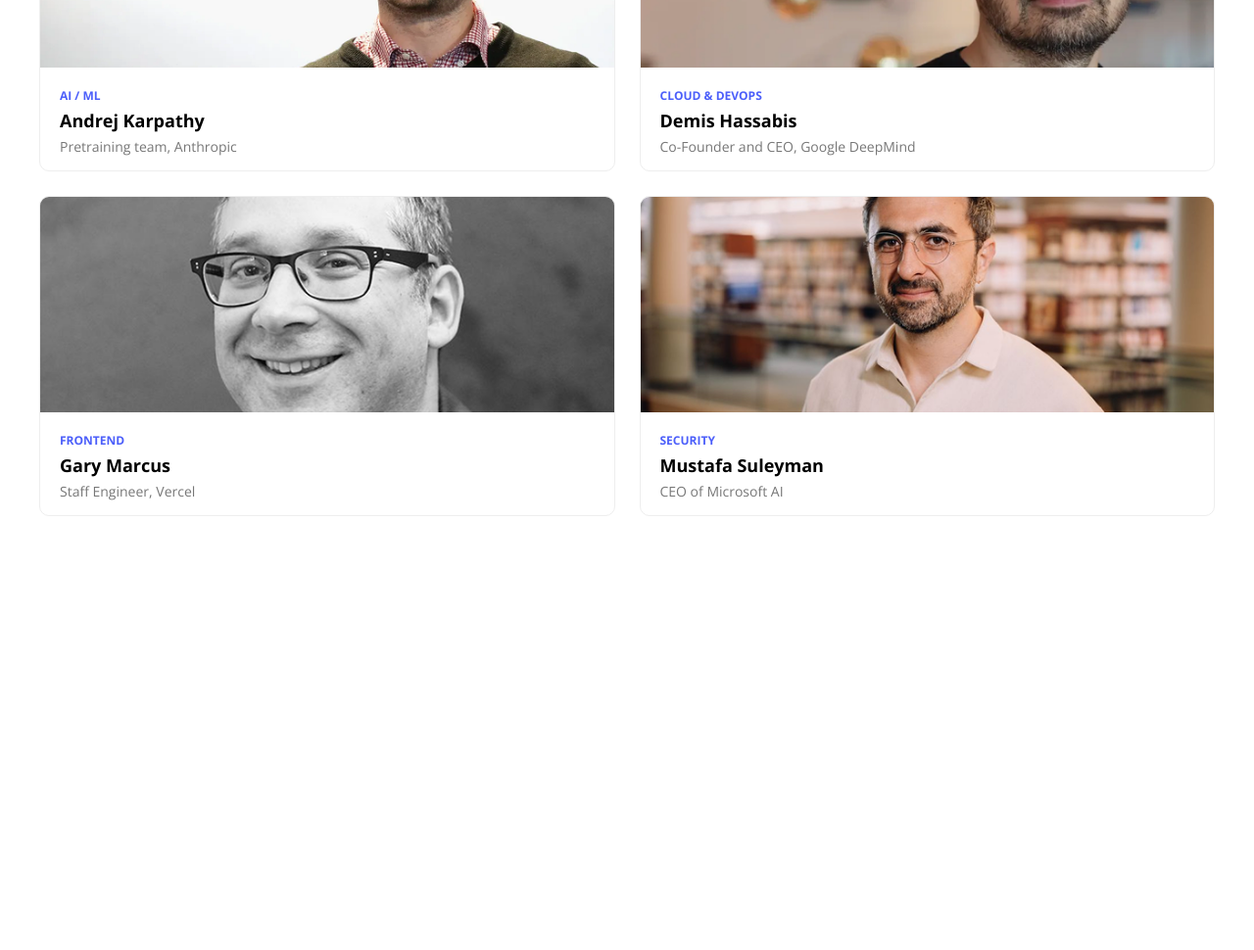
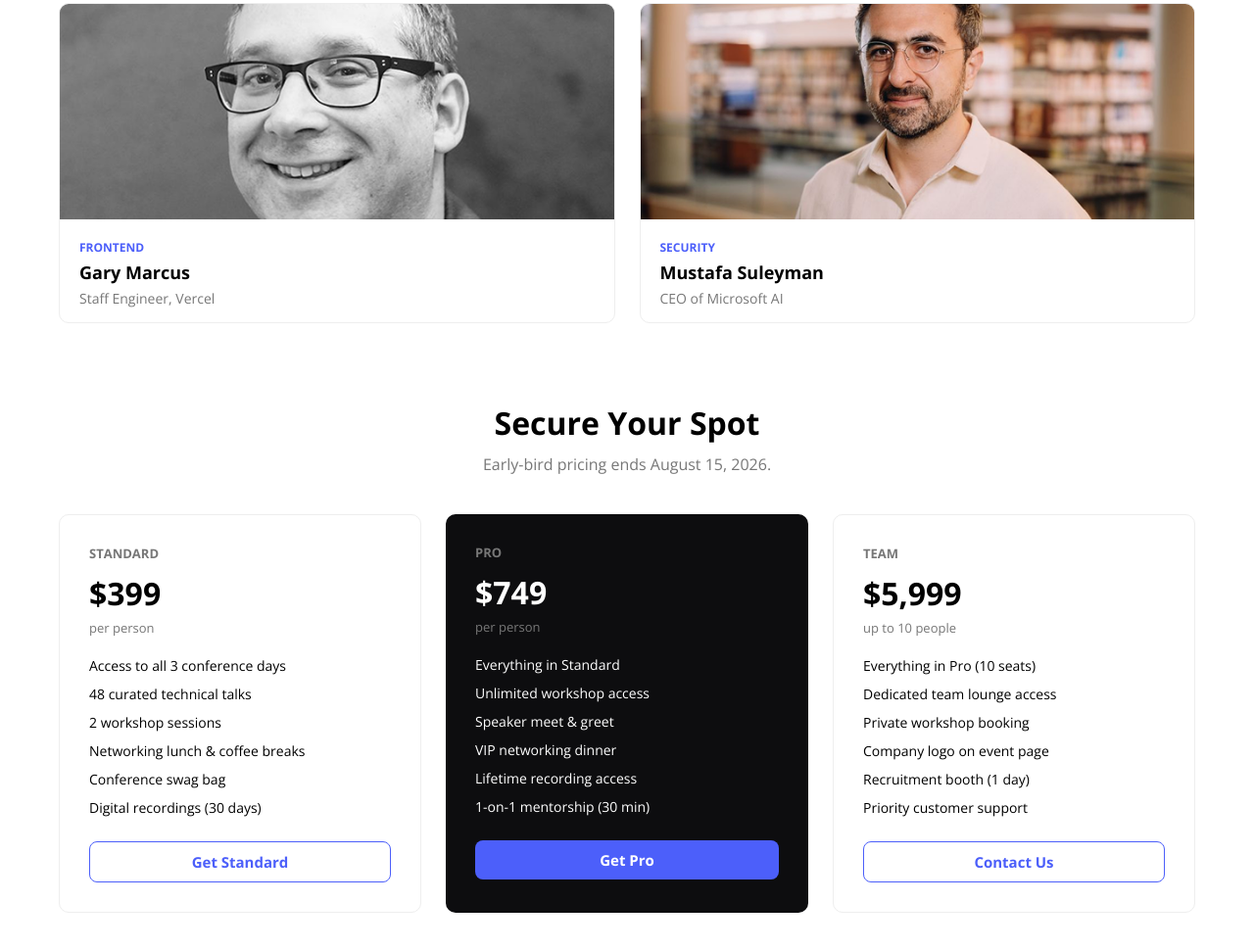
Before and after one commit to Mahbuba9/B14_assignment01, a plain HTML site: page index.html in a window 1280 px wide. Shown: the part 1311-2281 px from the top of the page at 98% size. Before the commit the page ends 1918 px from the top, so only its background shows below. Drawn offline with nearby package versions, Linux system fonts and the light colour scheme.

Commit message:
Payment section

```diff
--- a/index.html
+++ b/index.html
@@ -91,5 +91,67 @@
 
 <!--Meet The Speakers end-->
 
+<!-- secure your spot start-->
+
+    <section class="container pricing_parent">
+        <h2>Secure Your Spot</h2>
+        <p>Early-bird pricing ends August 15, 2026.</p>
+
+    <div class="pricing_card_container">
+        <div class="pricing_card">
+            <p class="pricing_tag">STANDARD</p>
+            <h3>$399</h3>
+            <p class="pricing_sub">per person</p>
+            <ul>
+                <li>Access to all 3 conference days</li>
+                <li>48 curated technical talks</li>
+                <li>2 workshop sessions</li>
+                <li>Networking lunch & coffee breaks</li>
+                <li>Conference swag bag</li>
+                <li>Digital recordings (30 days)</li>
+            </ul>
+            <button class="outline_btn">Get Standard</button>
+    </div>
+
+        <div class="pricing_card featured_card">
+            <p class="pricing_tag">PRO</p>
+            <h3>$749</h3>
+            <p class="pricing_sub">per person</p>
+            <ul>
+                <li>Everything in Standard</li>
+                <li>Unlimited workshop access</li>
+                <li>Speaker meet & greet</li>
+                <li>VIP networking dinner</li>
+                <li>Lifetime recording access</li>
+                <li>1-on-1 mentorship (30 min)</li>
+            </ul>
+
+            <button class="common_btn">Get Pro</button>
+        </div>
+
+        <div class="pricing_card">
+            <p class="pricing_tag">TEAM</p>
+            <h3>$5,999</h3>
+            <p class="pricing_sub">up to 10 people</p>
+
+            <ul>
+                <li>Everything in Pro (10 seats)</li>
+                <li>Dedicated team lounge access</li>
+                <li>Private workshop booking</li>
+                <li>Company logo on event page</li>
+                <li>Recruitment booth (1 day)</li>
+                <li>Priority customer support</li>
+            </ul>
+
+            <button class="outline_btn">Contact Us</button>
+        </div>
+
+    </div>
+</section>
+
+<!-- secure your spot start-->
+
+
+
 </body>
 </html>
--- a/style.css
+++ b/style.css
@@ -1,6 +1,7 @@
 *{
     padding: 0;
     margin: 0;
+    box-sizing: border-box;
     font-family: "Open Sans", sans-serif;
 }
 
@@ -124,7 +125,7 @@ header{
 }
 
 
-/* Speakers */
+/* Speakers section*/
 
 .speakers_parent{
     text-align: center;
@@ -172,3 +173,86 @@ header{
     color: #777;
     margin: 0 0 15px 20px;
 }
+
+
+/* payment section*/
+.pricing_parent{
+    text-align: center;
+    margin: 80px auto;
+}
+
+.pricing_parent h2{
+    font-size: 32px;
+    margin-bottom: 10px;
+}
+
+.pricing_parent > p{
+    color: #777;
+    margin-bottom: 40px;
+}
+
+.pricing_card_container{
+    display: grid;
+    grid-template-columns: 1fr 1fr 1fr;
+    gap: 25px;
+}
+
+.pricing_card{
+    text-align: left;
+    border: 1px solid #eee;
+    border-radius: 10px;
+    padding: 30px;
+}
+
+.pricing_tag{
+    color: #777;
+    font-size: 13px;
+    font-weight: bold;
+    margin-bottom: 10px;
+}
+
+.pricing_card h3{
+    font-size: 32px;
+    margin-bottom: 5px;
+}
+
+.pricing_sub{
+    color: #777;
+    font-size: 13px;
+    margin-bottom: 20px;
+}
+
+.pricing_card ul{
+    list-style: none;
+    margin-bottom: 25px;
+}
+
+.pricing_card ul li{
+    font-size: 14px;
+    margin-bottom: 10px;
+}
+
+.pricing_card button{
+    width: 100%;
+}
+
+.outline_btn{
+    background-color: white;
+    padding: 10px 24px;
+    border-radius: 8px;
+    font-weight: bold;
+    font-size: 15px;
+    color: #4C5FFA;
+    border: 1px solid #4C5FFA;
+    cursor: pointer;
+}
+
+.featured_card{
+    background-color: #0d0d0f;
+    color: white;
+    border: none;
+}
+
+.featured_card .pricing-tag, .featured_card .pricing-sub{
+    color: #ccc;
+}
```
